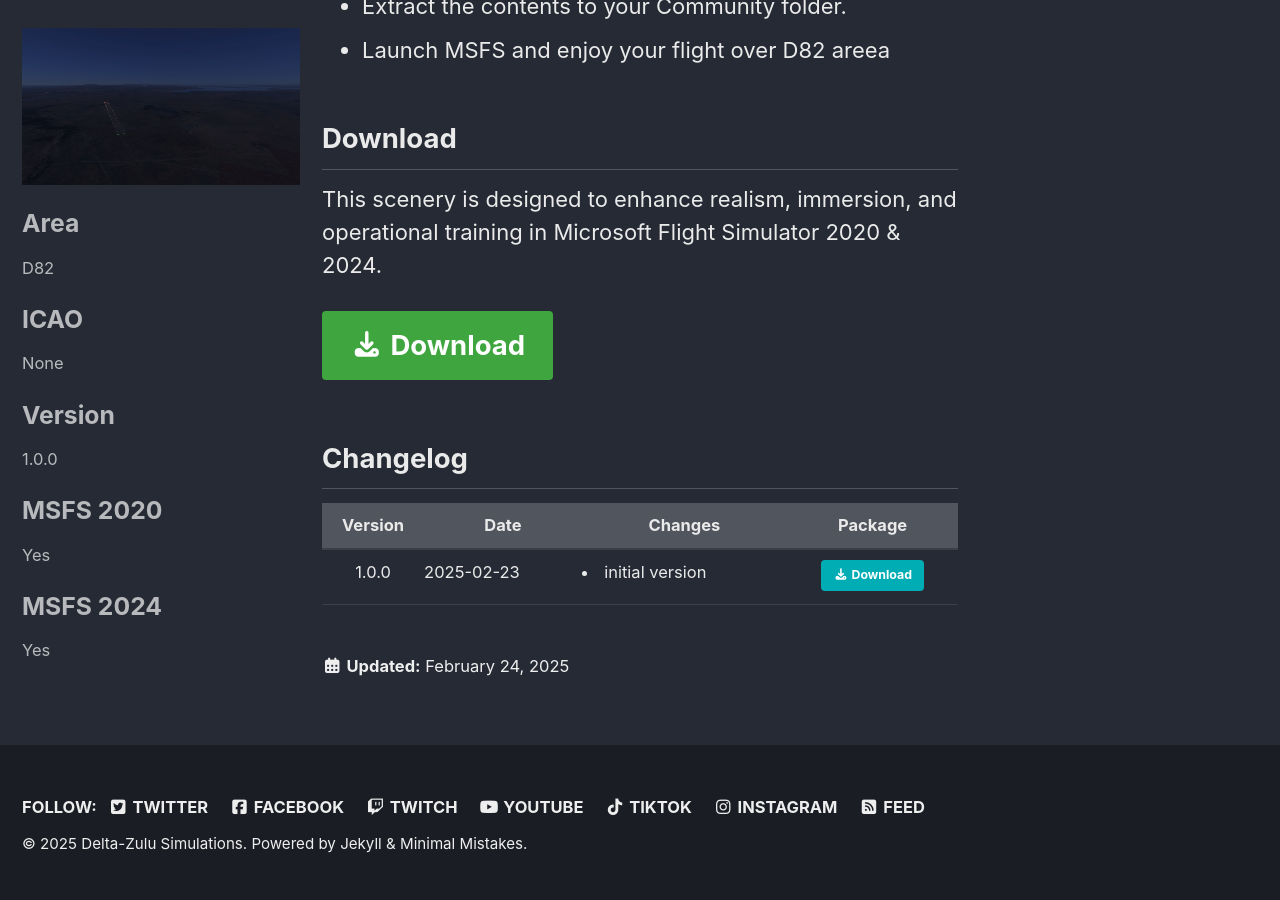
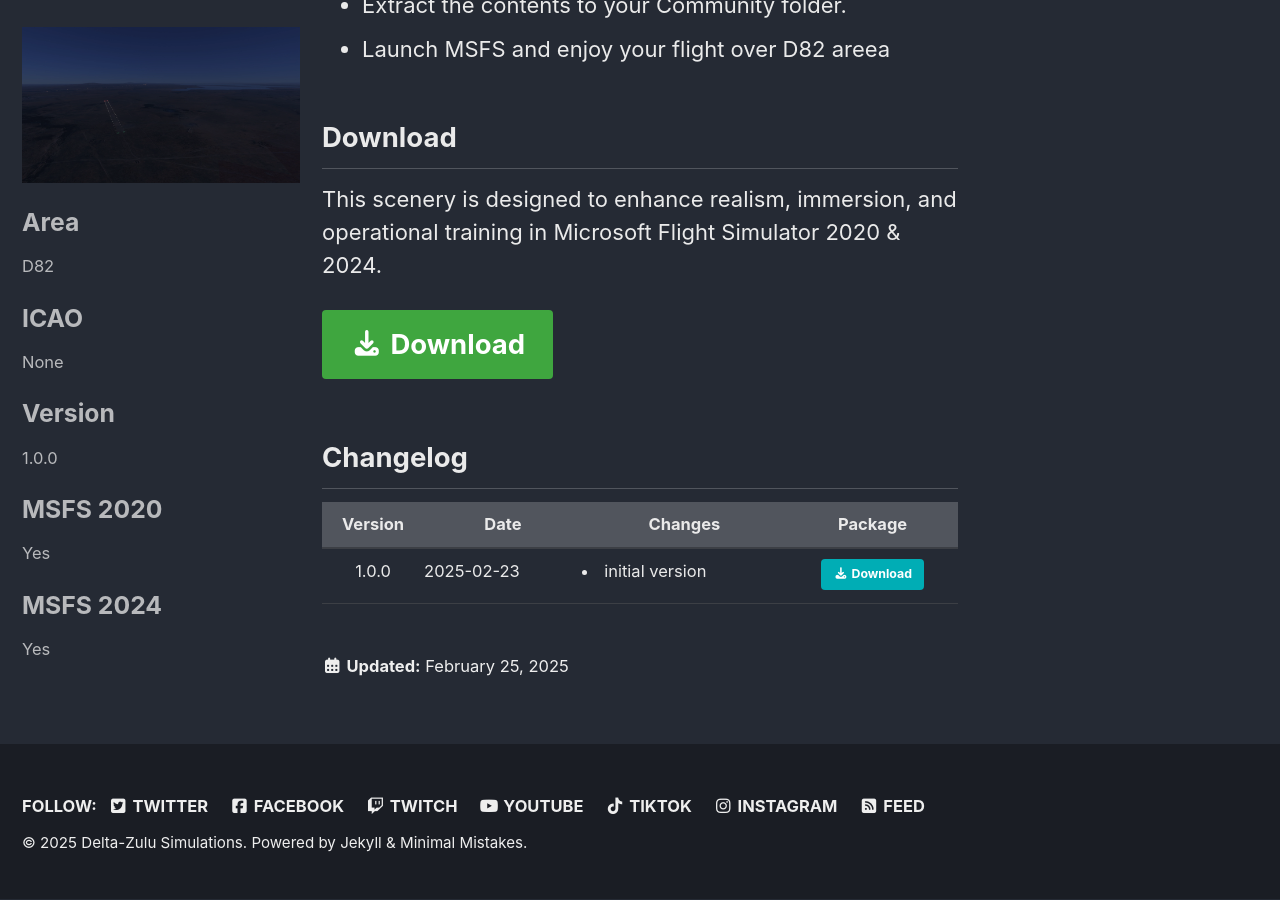
Before and after one commit to DeltaZuluSim/deltazulusim.github.io, a Jekyll site: the page built from _sceneries/training-zone-D82-01.md, in a window 1280 px wide and 900 px high, scrolled down 2531 px. Built offline with Jekyll 4.4.1, drawn with Linux system fonts in a browser that asks for light colours; cached includes are drawn as plain includes; some of the changed lines change nothing that is shown.

```diff
--- a/_sceneries/training-zone-D82-01.md
+++ b/_sceneries/training-zone-D82-01.md
@@ -2,8 +2,8 @@
 title: "SOP Training area D82-01"
 excerpt: "Virtual Spercial operations Training zone for MSFS simmers in the special area D82 HASSI BAHBAH"
 toc: true
-date: 2025-02-24T00:00:00+01:00
-last_modified_at: 2025-02-24T00:00:00+01:00
+date: 2025-02-25T00:00:00+01:00
+last_modified_at: 2025-02-25T00:00:00+01:00
 # comments: true
 header:
   overlay_color: "#000"
```
Also changed, not shown: content/images/sceneries/d82-01/d82-0101.webp, content/images/sceneries/d82-01/d82-0102.webp, content/images/sceneries/d82-01/d82-0103.webp, content/images/sceneries/d82-01/d82-0104.webp.
